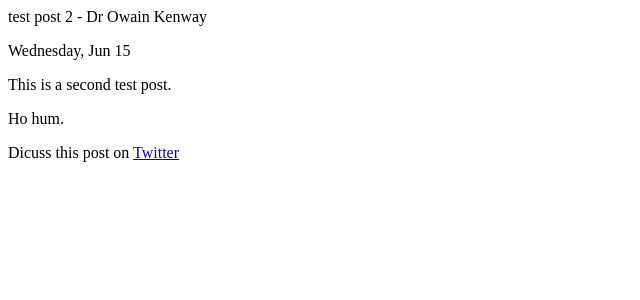
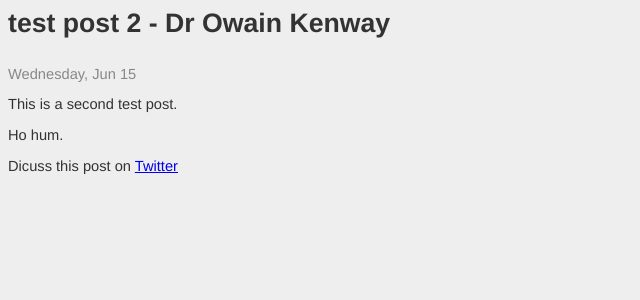
Before and after one commit to owainkenwayucl/owainkenwayucl.github.io, a Jekyll site: the page built from _posts/2016-06-15-Testing2.md, in a window 1280 px wide. Shown: the top 300 px of the page, without its empty margins (0-640 px from the left). Built offline with Jekyll 4.4.1, drawn with Linux system fonts in a browser that asks for light colours.

Commit message:
Fix CSS URL.

```diff
--- a/_layouts/default.html
+++ b/_layouts/default.html
@@ -1,7 +1,7 @@
 <html>
   <head>
     <title>{% if page.title %}{{ page.title }} {% endif %} - Dr Owain Kenway</title>
-    <link rel="stylesheet" type="text/css" href="css/main.css" />
+    <link rel="stylesheet" type="text/css" href="{{ site.baseurl}}/css/main.css" />
   </head>
 
 <body>
```
